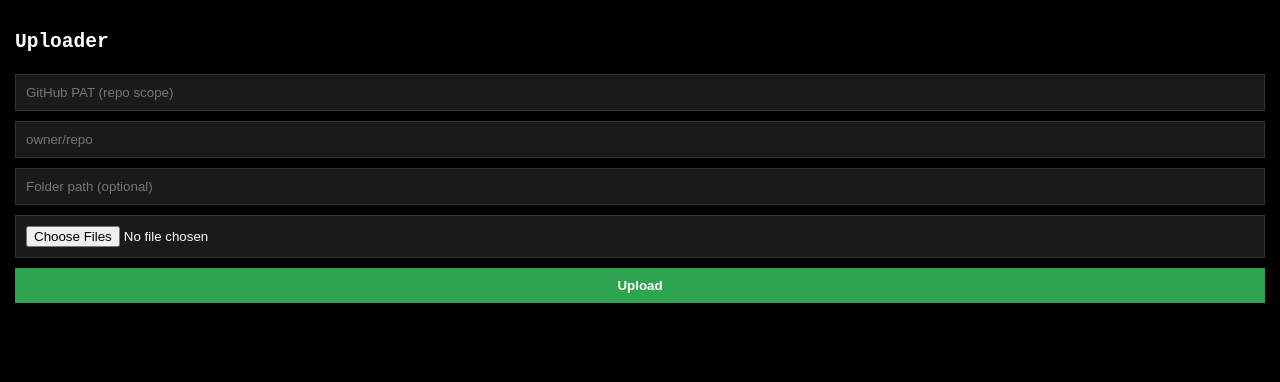
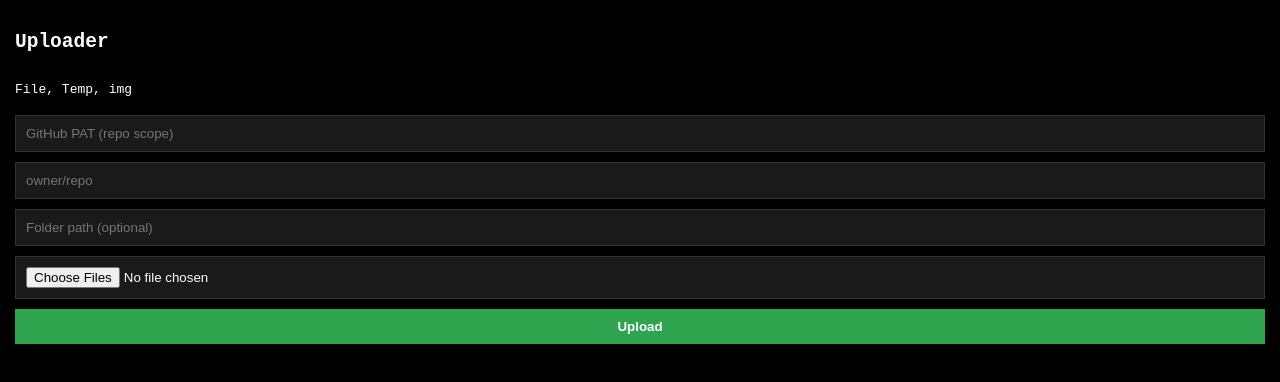
Before and after one commit to 3ekodomo/intentapp, a plain HTML site: page index.html in a window 1280 px wide. Drawn offline with Linux system fonts and the light colour scheme.

Commit message:
update index.html

```diff
--- a/index.html
+++ b/index.html
@@ -29,7 +29,9 @@
         <h2>Uploader</h2>
         <button id="installBtn">Install App</button>
     </div>
-
+    <div class="top-bar">
+        <p><code>File</code>, <code>Temp</code>, <code>img</code></p>
+    </div>
     <input type="password" id="ghToken" placeholder="GitHub PAT (repo scope)">
     <input type="text" id="ghRepo" placeholder="owner/repo">
     <input type="text" id="ghFolder" placeholder="Folder path (optional)">
```
